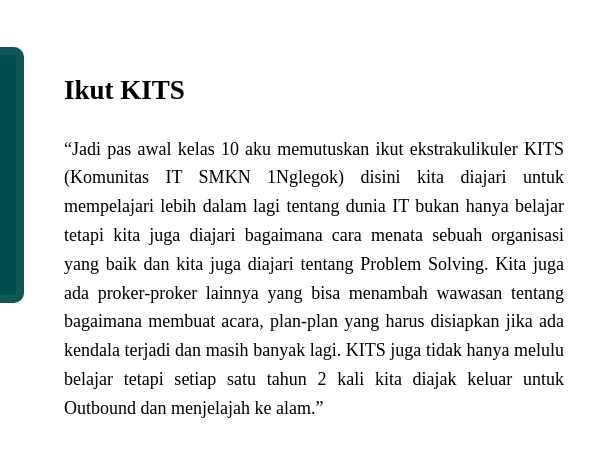
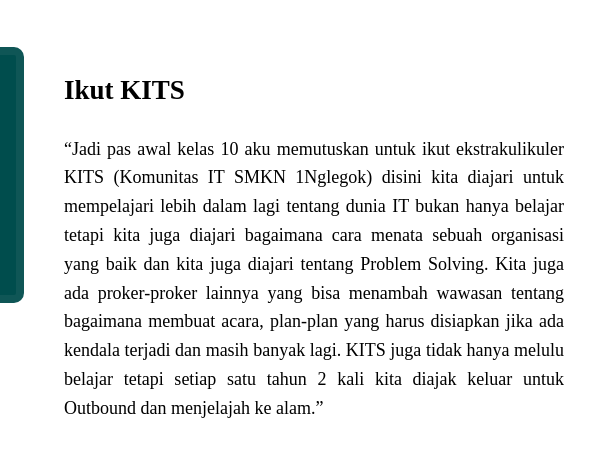
Before and after one commit to zahra-coco/personal_branding, a plain HTML site: page kegiatan.html in a window 1280 px wide. Shown: the part 1340-1813 px from the top of the page, 524-1119 px from the left. Drawn offline with Linux system fonts and the light colour scheme.

Commit message:
Update kegiatan.html

```diff
--- a/kegiatan.html
+++ b/kegiatan.html
@@ -724,7 +724,7 @@
         <div class="text-kits">
           <h2>Ikut KITS</h2>
           <p>
-            “Jadi pas awal kelas 10 aku memutuskan ikut ekstrakulikuler KITS (Komunitas IT SMKN
+            “Jadi pas awal kelas 10 aku memutuskan untuk ikut ekstrakulikuler KITS (Komunitas IT SMKN
             1Nglegok) disini kita diajari untuk mempelajari lebih dalam lagi
             tentang dunia IT bukan hanya belajar tetapi kita juga diajari
             bagaimana cara menata sebuah organisasi yang baik dan kita juga
```
